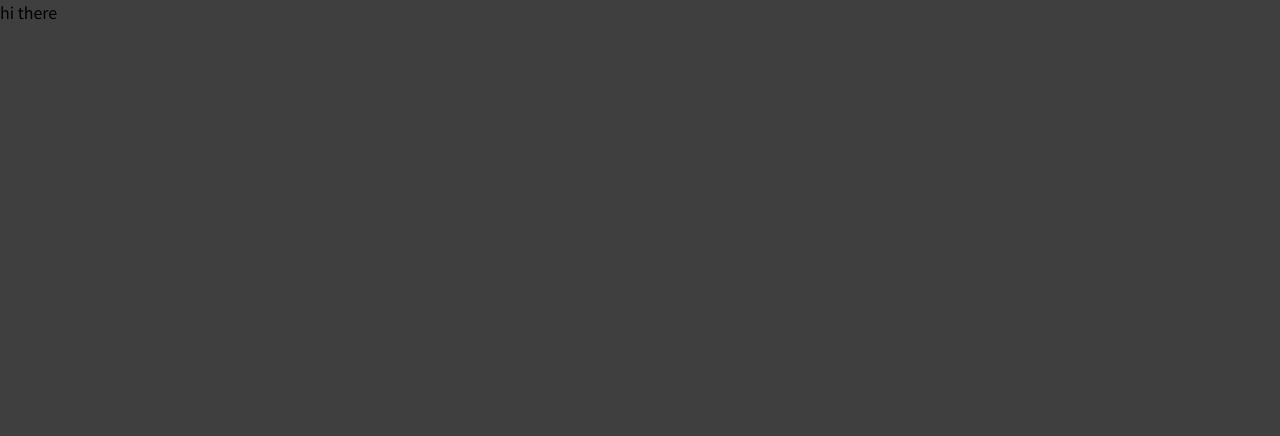
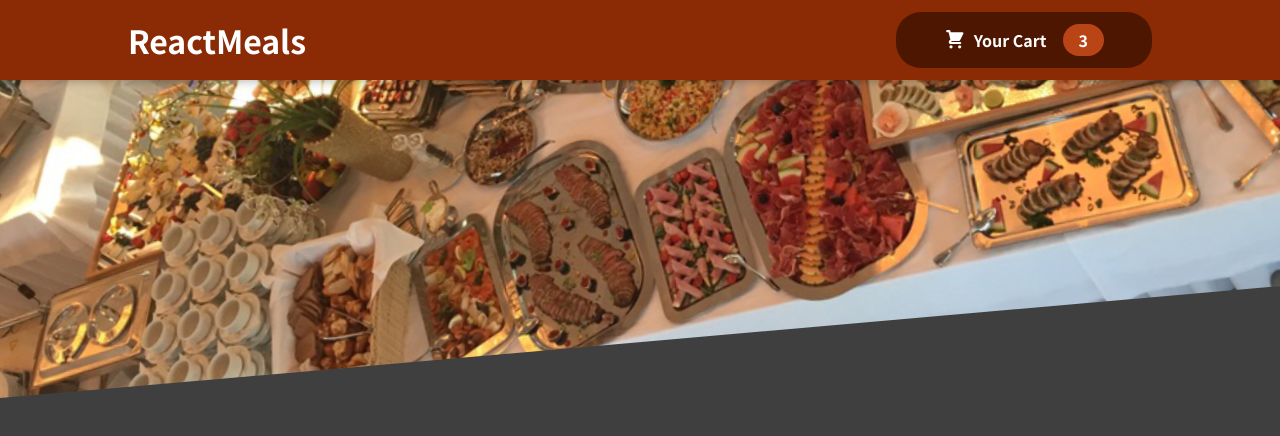
Before and after one commit to vaibhav21git/FoodOrderApp, a React (Create React App) app in the folder my/: page / in a window 1280 px wide. Shown: the top 436 px of the page. Built offline with nearby package versions, Linux system fonts and the light colour scheme.

Commit message:
CartButtonAdded

```diff
--- a/my/src/App.js
+++ b/my/src/App.js
@@ -1,8 +1,10 @@
 import React from 'react'
+import Header from './components/Layout/Header'
 
 function App() {
-  return (
-    <div>hi there</div>
+  return (<>
+    <Header/>
+  </>
   )
 }
 
--- /dev/null
+++ b/my/src/components/Cart/Carticon.js
@@ -0,0 +1,13 @@
+const CartIcon = () => {
+    return (
+      <svg
+        xmlns='http://www.w3.org/2000/svg'
+        viewBox='0 0 20 20'
+        fill='currentColor'
+      >
+        <path d='M3 1a1 1 0 000 2h1.22l.305 1.222a.997.997 0 00.01.042l1.358 5.43-.893.892C3.74 11.846 4.632 14 6.414 14H15a1 1 0 000-2H6.414l1-1H14a1 1 0 00.894-.553l3-6A1 1 0 0017 3H6.28l-.31-1.243A1 1 0 005 1H3zM16 16.5a1.5 1.5 0 11-3 0 1.5 1.5 0 013 0zM6.5 18a1.5 1.5 0 100-3 1.5 1.5 0 000 3z' />
+      </svg>
+    );
+  };
+
+  export default CartIcon;
--- a/my/src/components/Layout/Header.js
+++ b/my/src/components/Layout/Header.js
@@ -0,0 +1,21 @@
+import React from 'react'
+import mealsimg from '../../assets/meals.png'
+import Headercartbutton from './Headercartbutton'
+import classes from './Header.module.css'
+
+//since main-image so u cannot use dot
+
+function Header() {
+  return (<>
+  <header className={classes.header}>
+  <h1>ReactMeals</h1>
+  <Headercartbutton/>
+  </header>
+  <div className= {classes['main-image']}>
+    <img src = {mealsimg} alt ="A Table Full of Delicious Dishes" />
+  </div>
+  </>
+  )
+}
+
+export default Header
--- /dev/null
+++ b/my/src/components/Layout/Headercartbutton.js
@@ -0,0 +1,18 @@
+import React from 'react'
+import CartIcon from '../Cart/Carticon'
+import classes from './Headercartbutton.module.css'
+
+function Headercartbutton() {
+  return (<>
+   <button className={classes.button}>
+    <span className={classes.icon}>
+        <CartIcon/>
+    </span>
+    <span>Your Cart</span>
+    <span className={classes.badge}>3</span>
+   </button>
+  </>
+  )
+}
+
+export default Headercartbutton
--- /dev/null
+++ b/my/src/components/Layout/Headercartbutton.module.css
@@ -0,0 +1,59 @@
+.button {
+    cursor: pointer;
+    font: inherit;
+    border: none;
+    background-color: #4d1601;
+    color: white;
+    padding: 0.75rem 3rem;
+    display: flex;
+    justify-content: space-around;
+    align-items: center;
+    border-radius: 25px;
+    font-weight: bold;
+  }
+
+  .button:hover,
+  .button:active {
+    background-color: #2c0d00;
+  }
+
+  .icon {
+    width: 1.35rem;
+    height: 1.35rem;
+    margin-right: 0.5rem;
+  }
+
+  .badge {
+    background-color: #b94517;
+    padding: 0.25rem 1rem;
+    border-radius: 25px;
+    margin-left: 1rem;
+    font-weight: bold;
+  }
+
+  .button:hover .badge,
+  .button:active .badge {
+    background-color: #92320c;
+  }
+
+  .bump {
+    animation: bump 300ms ease-out;
+  }
+
+  @keyframes bump {
+    0% {
+      transform: scale(1);
+    }
+    10% {
+      transform: scale(0.9);
+    }
+    30% {
+      transform: scale(1.1);
+    }
+    50% {
+      transform: scale(1.15);
+    }
+    100% {
+      transform: scale(1);
+    }
+  }
```
